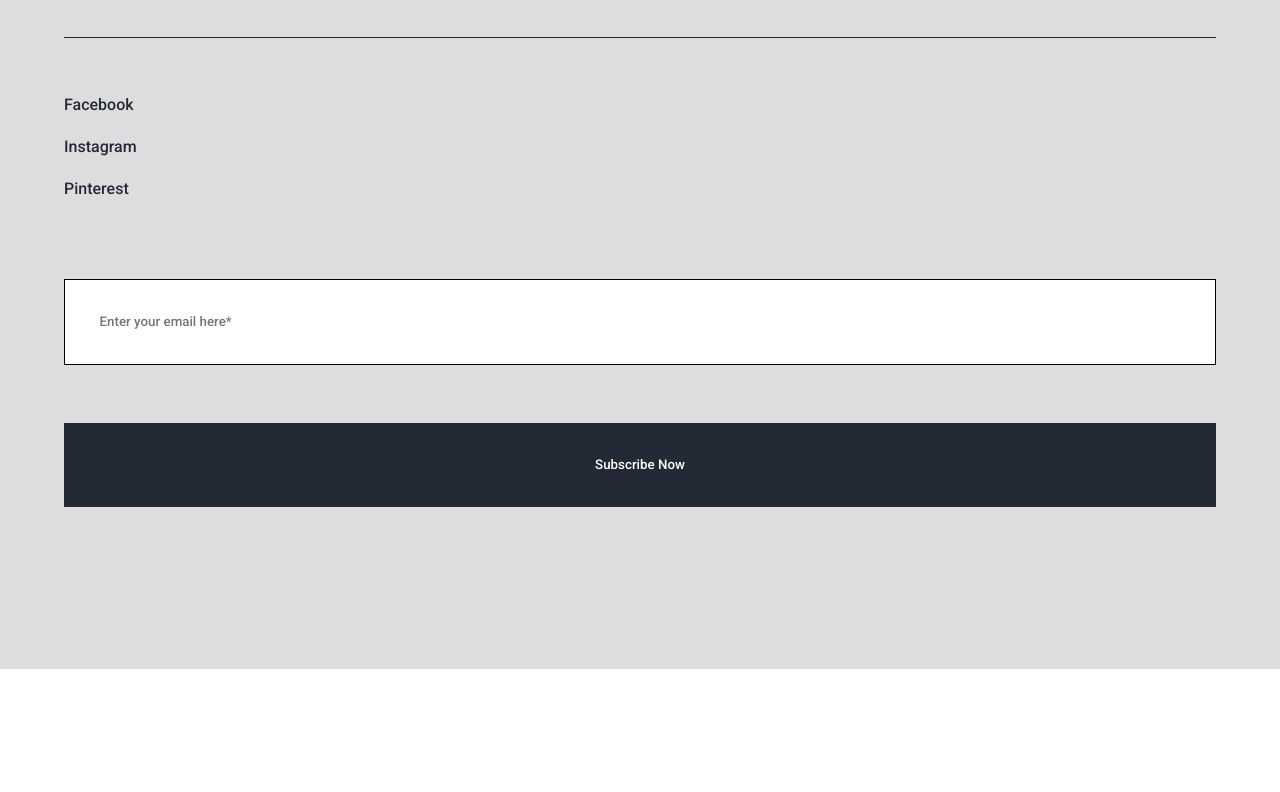
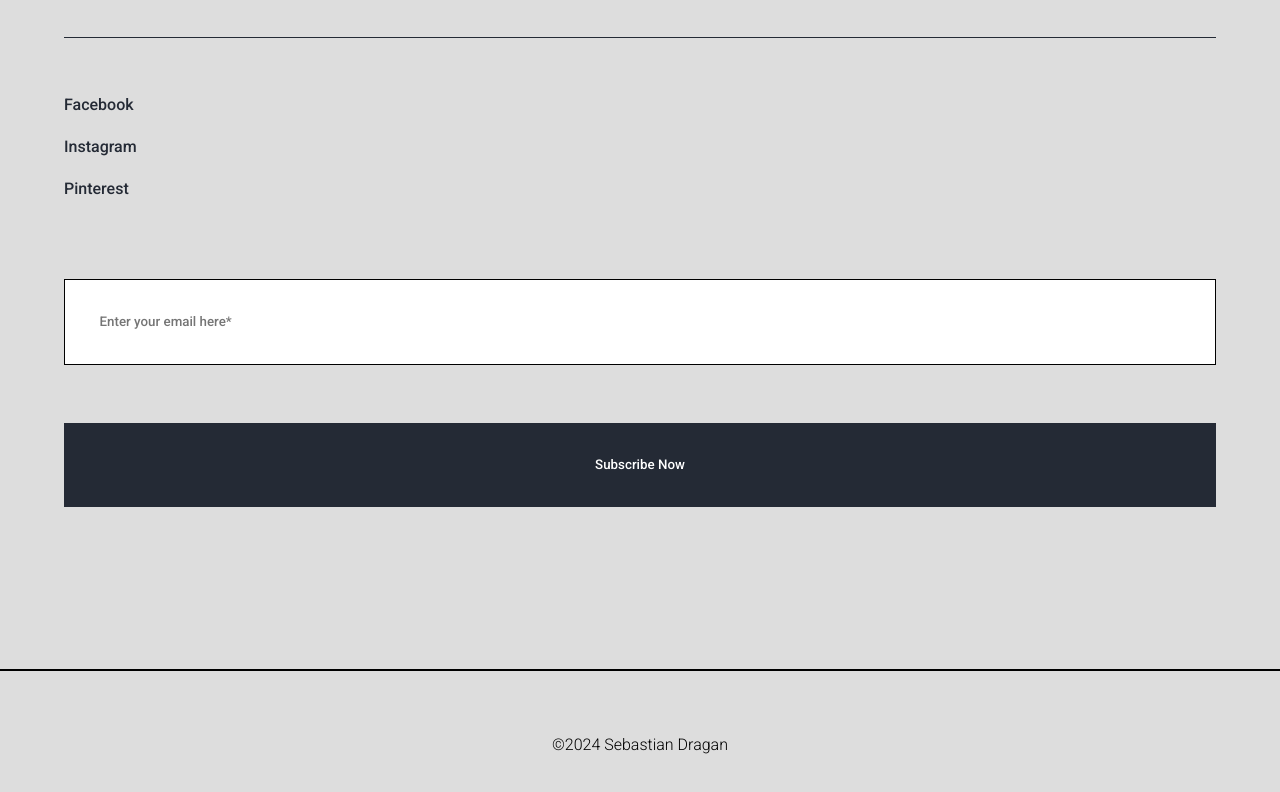
Before and after one commit to Cepako/Tea-Shop, a React (Create React App) app: page / in a window 1280 px wide. Shown: the part 3785-4577 px from the top of the page. Before the commit the page ends 4454 px from the top, so only its background shows below. Built offline with nearby package versions, Linux system fonts and the light colour scheme.

Commit message:
add footer and update email input onChange

```diff
--- /dev/null
+++ b/src/components/Footer.scss
@@ -0,0 +1,7 @@
+.footer {
+  font-weight: 300;
+  text-align: center;
+  padding: 5%;
+  background-color: #ddd;
+  border-top: 2px solid black;
+}
--- /dev/null
+++ b/src/components/Footer.tsx
@@ -0,0 +1,9 @@
+import React from 'react';
+
+import './Footer.scss';
+
+const Footer: React.FC = () => {
+  return <div className="footer"> &copy;2024 Sebastian Dragan</div>;
+};
+
+export default Footer;
--- a/src/components/Info.tsx
+++ b/src/components/Info.tsx
@@ -93,7 +93,10 @@ const Info: React.FC = () => {
           id="email"
           placeholder="Enter your email here*"
           value={email}
-          onChange={(e) => setEmail(e.target.value)}
+          onChange={(e) => {
+            inputRef.current!.style.border = '1px solid black';
+            setEmail(e.target.value);
+          }}
         />
         <button type="submit">Subscribe Now</button>
         {displayParagraph ? paragraph : null}
--- a/src/components/pages/HomePage.tsx
+++ b/src/components/pages/HomePage.tsx
@@ -4,6 +4,7 @@ import Welcome from './home-page-components/Welcome';
 import Arrivals from './home-page-components/Arrivals';
 import ReadOurBlog from './home-page-components/ReadOurBlog';
 import Info from '../Info';
+import Footer from '../Footer';
 
 import './HomePage.scss';
 
@@ -14,6 +15,7 @@ const Page: React.FC = () => {
       <Arrivals />
       <ReadOurBlog />
       <Info />
+      <Footer />
     </div>
   );
 };
```
